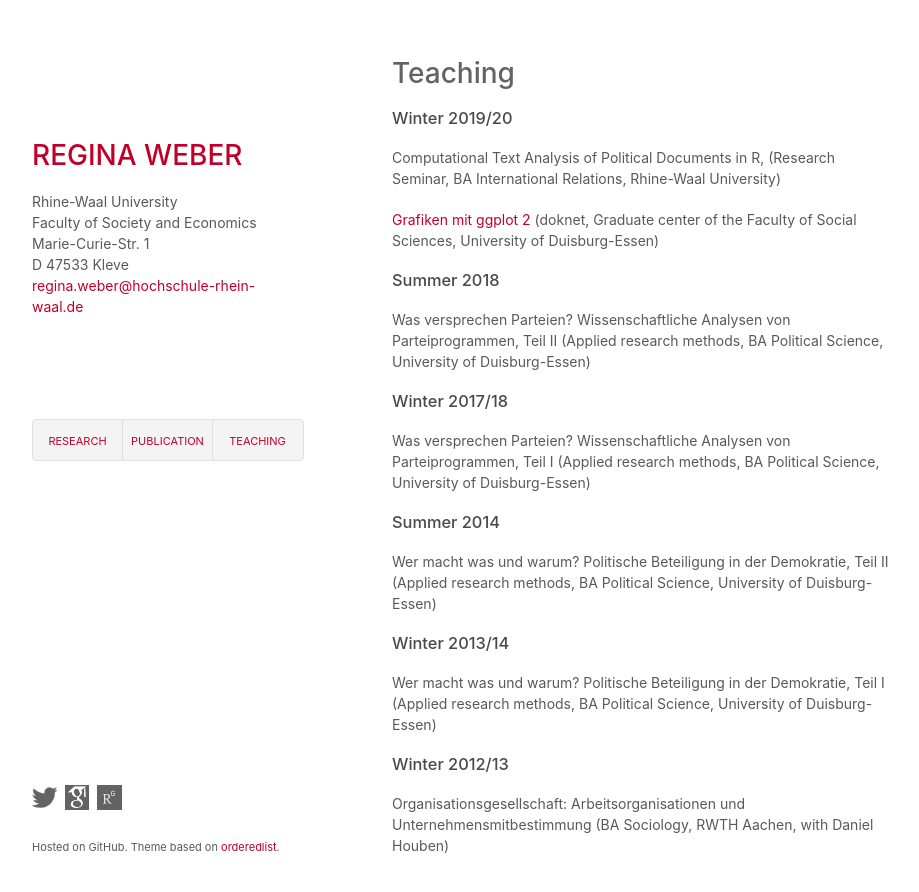
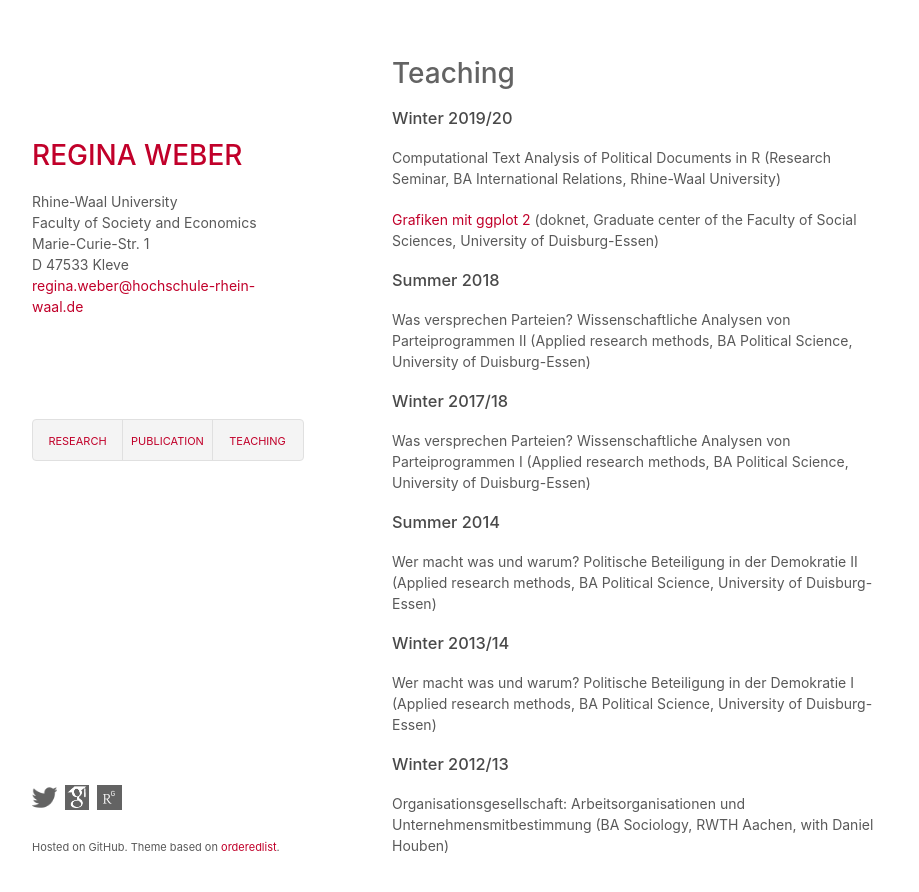
Before and after one commit to robertocabreratapia/robertocabreratapia.github.io, a Jekyll site: the page built from teaching.html, in a window 1280 px wide and 926 px high. Shown: the top 892 px of the window, without its empty margins (178-1097 px from the left). Built offline with Jekyll 4.4.1, drawn with Linux system fonts in a browser that asks for light colours.

Commit message:
Update teaching.html

```diff
--- a/teaching.html
+++ b/teaching.html
@@ -3,19 +3,19 @@
 ---
 <h1>Teaching</h1>
 <h3>Winter 2019/20</h3>
-<p>Computational Text Analysis of Political Documents in R, (Research Seminar, BA International Relations, Rhine-Waal University)</p>
+<p>Computational Text Analysis of Political Documents in R (Research Seminar, BA International Relations, Rhine-Waal University)</p>
 <p><a href="https://github.com/reginaweber/Grafiken_ggplot2">Grafiken mit ggplot 2</a> (doknet, Graduate center of the Faculty of Social Sciences, University of Duisburg-Essen)</p>
 <h3>Summer 2018</h3>
-<p>Was versprechen Parteien? Wissenschaftliche Analysen von Parteiprogrammen, Teil II (Applied research methods, BA Political Science, University of Duisburg-Essen)</p>
+<p>Was versprechen Parteien? Wissenschaftliche Analysen von Parteiprogrammen II (Applied research methods, BA Political Science, University of Duisburg-Essen)</p>
 
 <h3>Winter 2017/18</h3>
-<p>Was versprechen Parteien? Wissenschaftliche Analysen von Parteiprogrammen, Teil I (Applied research methods, BA Political Science, University of Duisburg-Essen)</p>
+<p>Was versprechen Parteien? Wissenschaftliche Analysen von Parteiprogrammen I (Applied research methods, BA Political Science, University of Duisburg-Essen)</p>
 
 <h3>Summer 2014</h3>
-<p>Wer macht was und warum? Politische Beteiligung in der Demokratie, Teil II (Applied research methods, BA Political Science, University of Duisburg-Essen)</p>
+<p>Wer macht was und warum? Politische Beteiligung in der Demokratie II (Applied research methods, BA Political Science, University of Duisburg-Essen)</p>
 
 <h3>Winter 2013/14</h3>
-<p>Wer macht was und warum? Politische Beteiligung in der Demokratie, Teil I (Applied research methods, BA Political Science, University of Duisburg-Essen)</p>
+<p>Wer macht was und warum? Politische Beteiligung in der Demokratie I (Applied research methods, BA Political Science, University of Duisburg-Essen)</p>
 
 <h3>Winter 2012/13</h3>
 <p>Organisationsgesellschaft: Arbeitsorganisationen und Unternehmensmitbestimmung (BA Sociology, RWTH Aachen, with Daniel Houben)</p>
```
